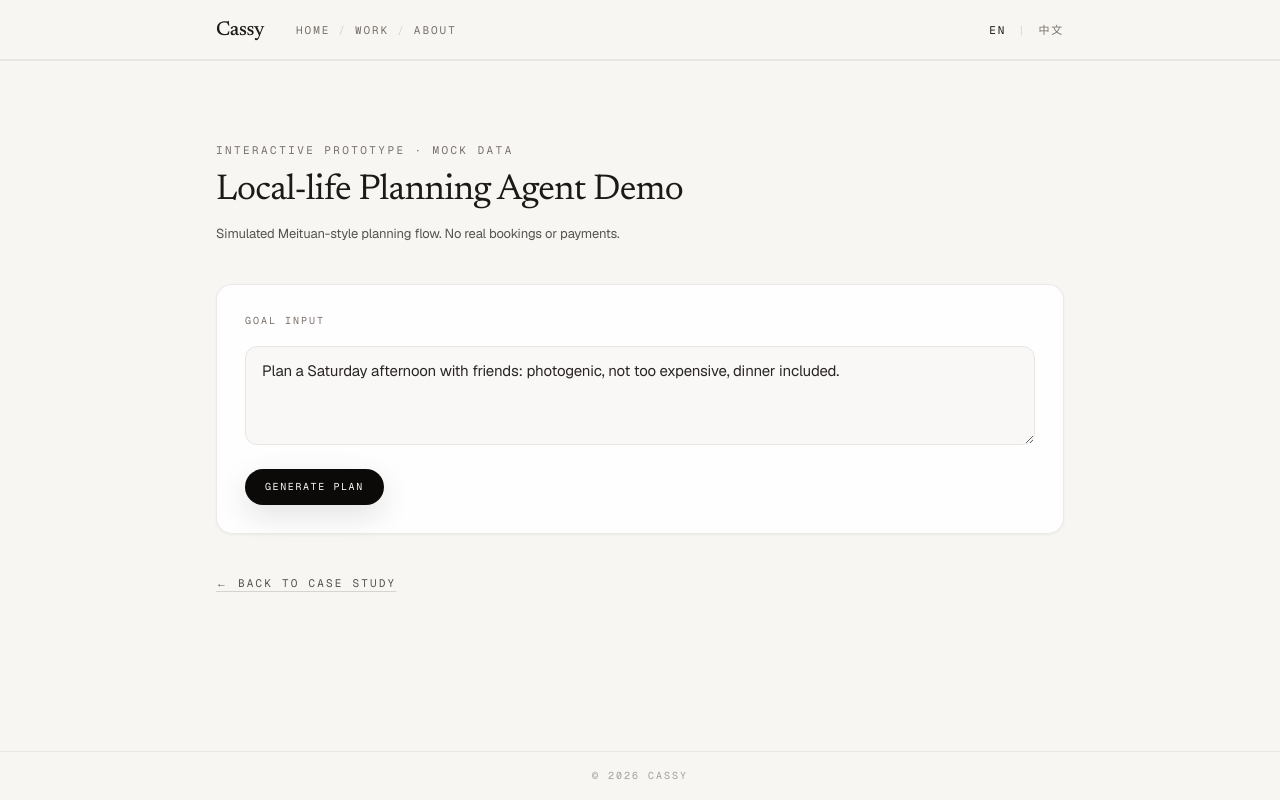
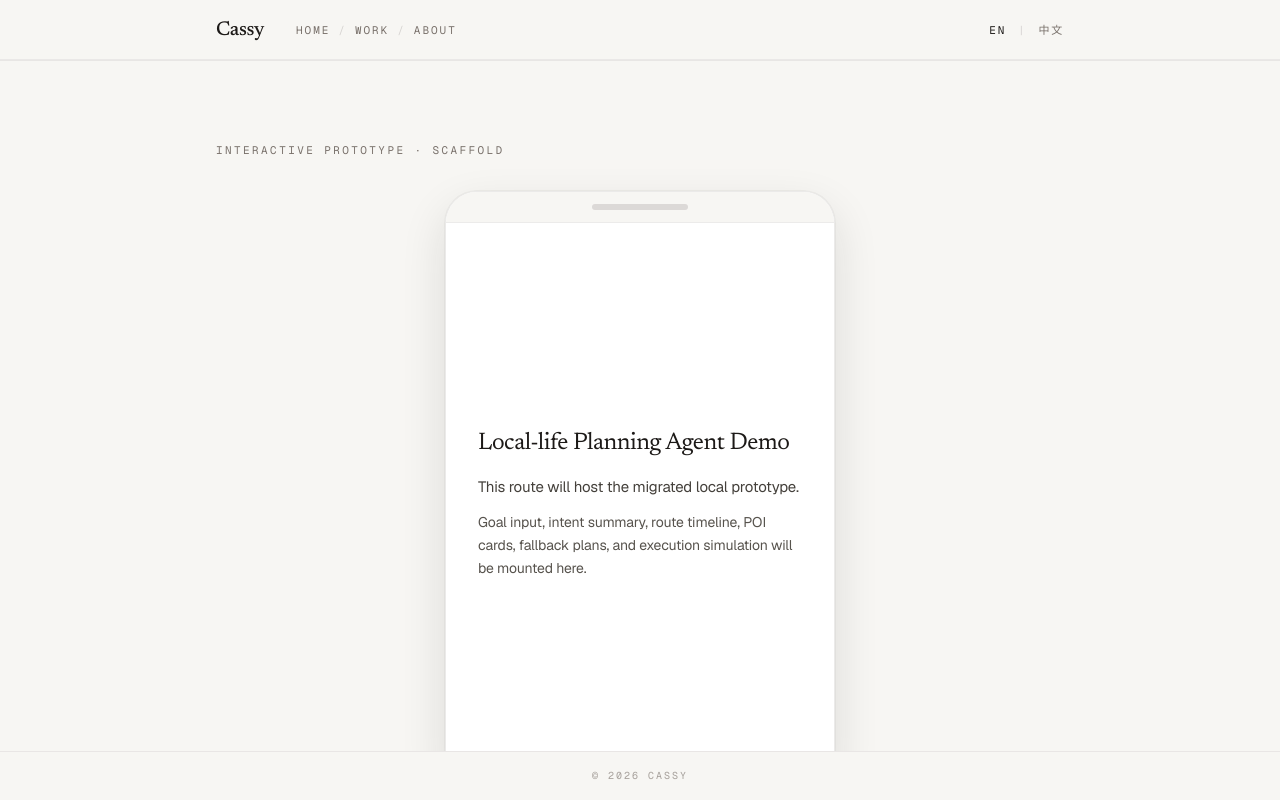
Before and after one commit to Kaisie2001/kaisie-portfolio, a Next.js app: page /work/local-life-planning-agent/demo in a window 1280 px wide. Built offline with nearby package versions, Linux system fonts and the light colour scheme.

Commit message:
Add local-life planning agent demo route scaffold

```diff
--- a/src/app/work/local-life-planning-agent/demo/page.tsx
+++ b/src/app/work/local-life-planning-agent/demo/page.tsx
@@ -1,17 +1,50 @@
 import type { Metadata } from "next";
-import { LocalLifePlanningDemo } from "./LocalLifePlanningDemo";
+import Link from "next/link";
 
 export const metadata: Metadata = {
   title: "Local-life Planning Agent Demo",
   description:
-    "Interactive mock demo: goal input, intent summary, route timeline, POI cards, fallbacks, and execution simulation.",
+    "Internal route scaffold for the Meituan local-life planning prototype.",
 };
 
 export default function LocalLifePlanningAgentDemoPage() {
   return (
     <div className="min-h-0 flex-1 overflow-y-auto">
       <div className="mx-auto max-w-4xl px-6 py-16 sm:py-20">
-        <LocalLifePlanningDemo />
+        <p className="font-mono text-[11px] uppercase tracking-[0.22em] text-stone-500">
+          Interactive prototype · Scaffold
+        </p>
+
+        <div className="mt-8 flex justify-center">
+          <div
+            className="flex w-full max-w-[390px] flex-col overflow-hidden rounded-[32px] border border-stone-200/80 bg-white shadow-[0_18px_46px_rgba(28,25,23,0.12)] ring-1 ring-stone-900/[0.04]"
+            aria-label="Local-life planning demo prototype shell"
+          >
+            <div className="flex shrink-0 items-center justify-center border-b border-stone-200/60 bg-[#f7f6f3] px-4 py-3">
+              <div className="h-1.5 w-24 rounded-full bg-stone-300/80" aria-hidden />
+            </div>
+
+            <div className="flex min-h-[520px] flex-col justify-center px-6 py-10 sm:min-h-[560px] sm:px-8">
+              <h1 className="font-display text-2xl font-normal tracking-tight text-stone-900">
+                Local-life Planning Agent Demo
+              </h1>
+              <p className="mt-4 text-[15px] leading-relaxed text-stone-700">
+                This route will host the migrated local prototype.
+              </p>
+              <p className="mt-3 text-[14px] leading-relaxed text-stone-600">
+                Goal input, intent summary, route timeline, POI cards, fallback
+                plans, and execution simulation will be mounted here.
+              </p>
+            </div>
+          </div>
+        </div>
+
+        <Link
+          href="/work/local-life-planning-agent"
+          className="mt-10 inline-block font-mono text-[11px] uppercase tracking-[0.2em] text-stone-600 underline decoration-stone-300 underline-offset-4 transition hover:text-stone-900 hover:decoration-stone-500"
+        >
+          ← Back to case study
+        </Link>
       </div>
     </div>
   );
```
